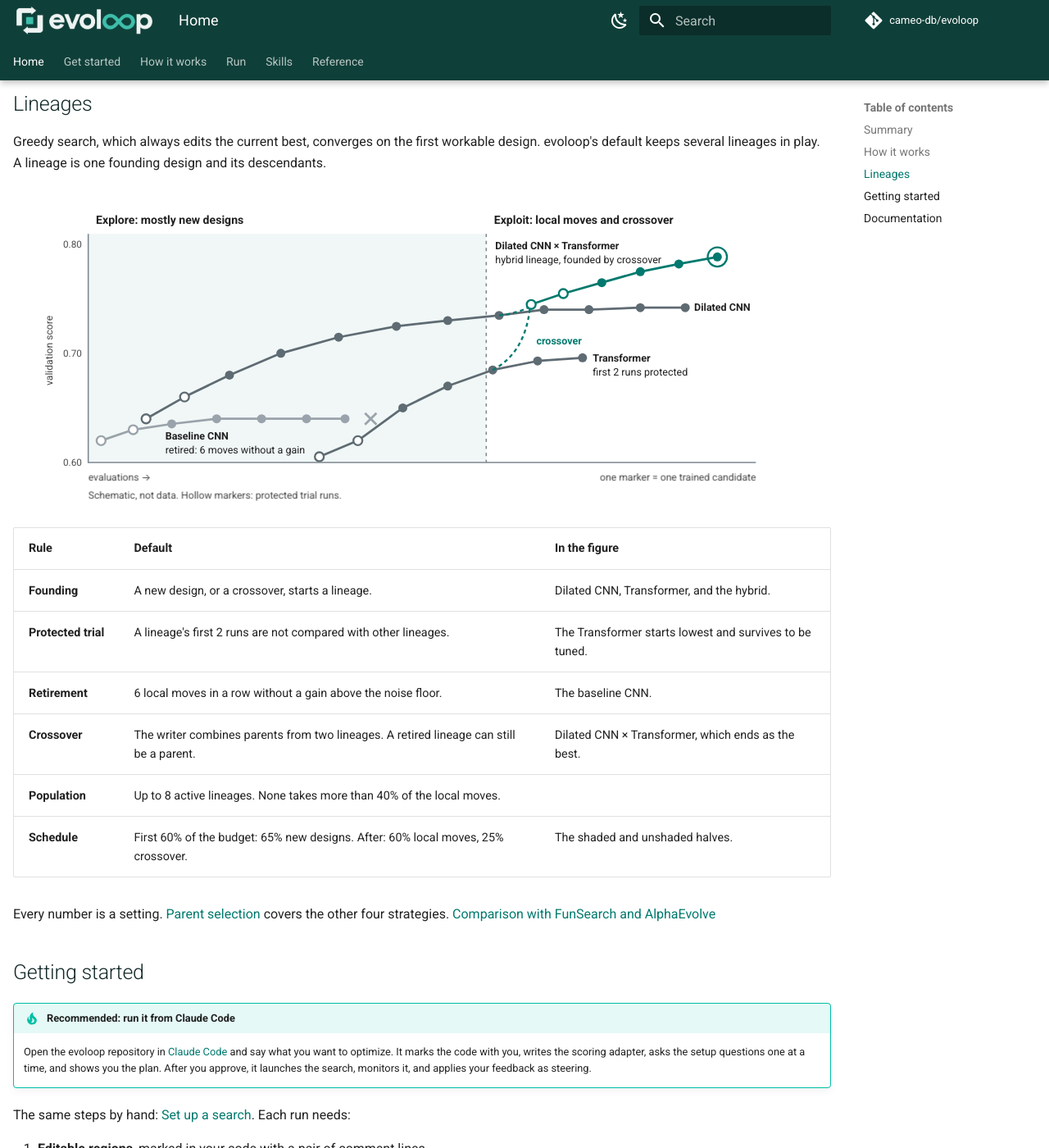
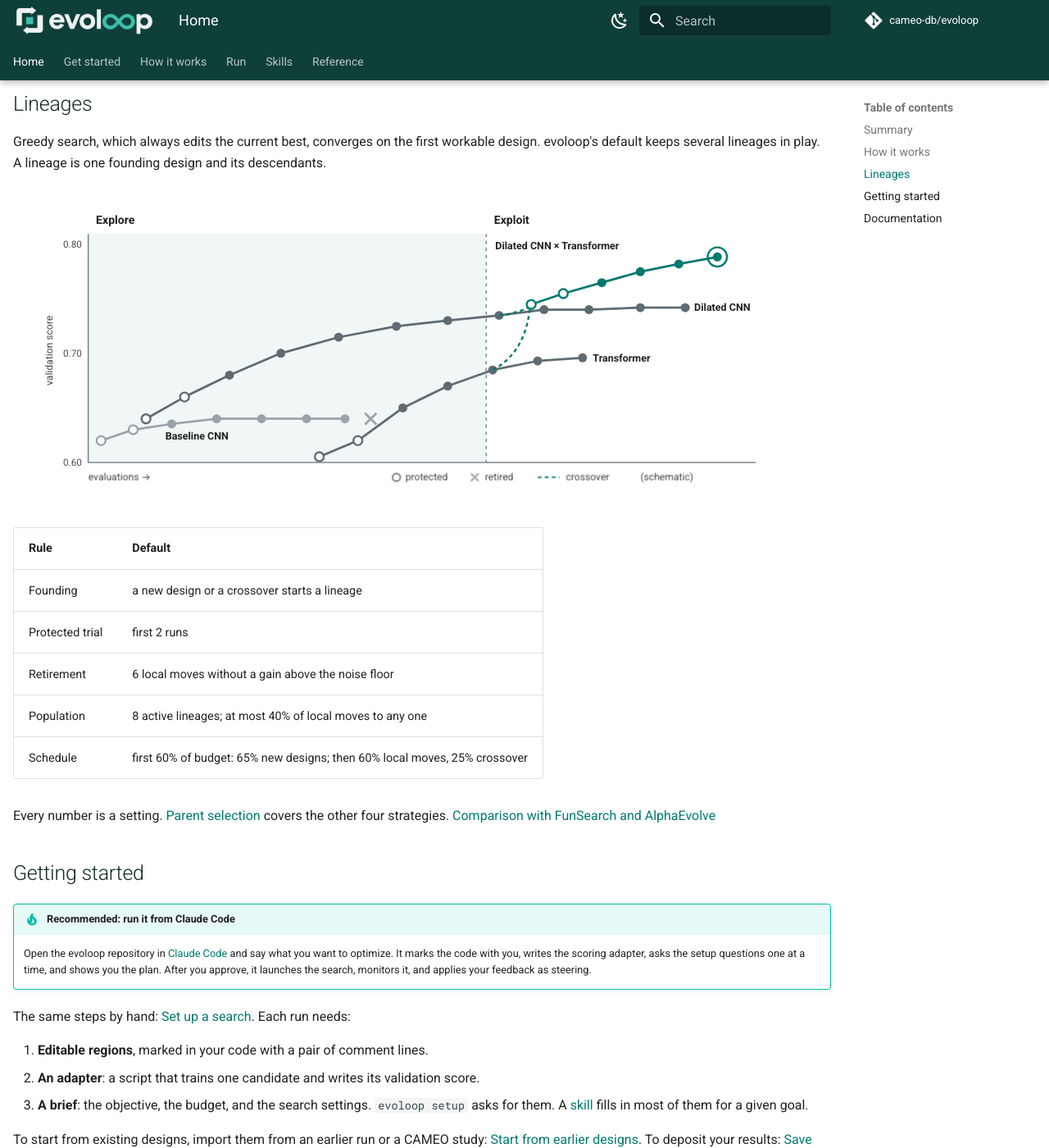
Before and after one commit to cameo-db/evoloop, an MkDocs documentation site: the page built from docs/index.md, in a window 1280 px wide and 1400 px high, scrolled down 2377 px. Shown: the whole window at 82% size. Built offline with MkDocs 1.6.1 and Material for MkDocs 9.7.7, drawn with Linux system fonts in a browser that asks for light colours; comment, search, counter and statistics services are not loaded; some of the changed text lies outside the part shown.

Commit message:
Figures: names and a key only, no captions inside the drawings
Co-Authored-By: Claude Fable 5.2 <noreply@anthropic.com>
Claude-Session: https://claude.ai/code/session_01GuYYFmC8U2yny8edFcSEH5

```diff
--- a/docs/index.md
+++ b/docs/index.md
@@ -75,24 +75,18 @@ watch and redirect the search.
     <text x="1055" y="614" fill="#1c2326" font-size="19">Leaderboard</text>
   </g>
   <g text-anchor="middle" font-size="17">
-    <text x="600" y="110" fill="#ffffff">writer agent</text>
-    <text x="600" y="136" fill="#ffffff">mutation · crossover · new design</text>
-    <text x="1010" y="360" fill="#1c2326">your script, parallel jobs</text>
-    <text x="1010" y="386" fill="#1c2326">weak runs stopped early</text>
-    <text x="600" y="620" fill="#1c2326">validation metric</text>
-    <text x="600" y="646" fill="#1c2326">test set held out</text>
-    <text x="190" y="360" fill="#ffffff">analyst: lessons</text>
-    <text x="190" y="386" fill="#ffffff">strategist: schedule</text>
-    <text x="600" y="356" fill="currentColor">code selects the parents,</text>
-    <text x="600" y="380" fill="currentColor">retires stalled lineages</text>
-    <text x="145" y="88" fill="#1c2326" font-size="16">optional: a skill,</text>
-    <text x="145" y="110" fill="#1c2326" font-size="16">CAMEO designs</text>
-    <text x="1055" y="642" fill="#1c2326" font-size="16">+ study.json</text>
-    <text x="1055" y="664" fill="#1c2326" font-size="16">for CAMEO</text>
+    <text x="600" y="118" fill="#ffffff">writer agent</text>
+    <text x="600" y="136" fill="#ffffff"></text>
+    <text x="1010" y="368" fill="#1c2326">parallel jobs</text>
+    <text x="600" y="628" fill="#1c2326">validation</text>
+    <text x="190" y="368" fill="#ffffff">analyst · strategist</text>
+    <text x="600" y="358" fill="currentColor">selection, by code</text>
+    <text x="145" y="96" fill="#1c2326" font-size="16">skill · CAMEO</text>
+    <text x="1055" y="646" fill="#1c2326" font-size="16">study.json</text>
   </g>
   <g font-size="16.5" font-style="italic" fill="currentColor" opacity="0.8" text-anchor="middle">
-    <text x="868" y="206">candidate code</text>
-    <text x="872" y="500">trained models</text>
+    <text x="868" y="206">code</text>
+    <text x="872" y="500">models</text>
     <text x="328" y="500">scores</text>
     <text x="336" y="206">lessons</text>
   </g>
@@ -128,7 +122,7 @@ default keeps several lineages in play. A lineage is one founding design and its
   <rect x="80" y="64" width="620" height="356" fill="#01796e" opacity="0.06"/>
   <path d="M700 64 V420" stroke="#7d8790" stroke-width="2" stroke-dasharray="5 6"/>
   <path d="M80 64 V420 H1120" stroke="#7d8790" stroke-width="2" fill="none"/>
-  <g font-size="18" font-weight="700" fill="currentColor"><text x="92" y="48">Explore: mostly new designs</text><text x="712" y="48">Exploit: local moves and crossover</text></g>
+  <g font-size="18" font-weight="700" fill="currentColor"><text x="92" y="48">Explore</text><text x="712" y="48">Exploit</text></g>
   <g font-size="15" fill="currentColor" opacity="0.8" text-anchor="end"><text x="70" y="425">0.60</text><text x="70" y="255">0.70</text><text x="70" y="85">0.80</text></g>
   <path d="M100 386 L150 369 L210 360 L280 352 L350 352 L420 352 L480 352" stroke="#9aa3ab" stroke-width="3.5" fill="none" stroke-linejoin="round"/>
   <circle cx="100" cy="386" r="7" fill="#ffffff" stroke="#9aa3ab" stroke-width="3"/>
@@ -171,30 +165,24 @@ default keeps several lineages in play. A lineage is one founding design and its
   <circle cx="1060" cy="100" r="15" fill="none" stroke="#01796e" stroke-width="3"/>
   <g font-size="16" fill="currentColor">
     <text x="200" y="384" font-weight="700">Baseline CNN</text>
-    <text x="200" y="406">retired: 6 moves without a gain</text>
     <text x="1024" y="184" font-weight="700">Dilated CNN</text>
-    <text x="778" y="236" font-weight="700" fill="#01796e">crossover</text>
     <text x="866" y="263" font-weight="700">Transformer</text>
-    <text x="866" y="285">first 2 runs protected</text>
     <text x="714" y="88" font-weight="700">Dilated CNN &#215; Transformer</text>
-    <text x="714" y="110">hybrid lineage, founded by crossover</text>
   </g>
   <g font-size="15.5" fill="currentColor" opacity="0.85">
     <text x="80" y="448">evaluations &#8594;</text>
-    <text x="1120" y="448" text-anchor="end">one marker = one trained candidate</text>
-    <text x="80" y="476">Schematic, not data. Hollow markers: protected trial runs.</text>
+    <g text-anchor="start"><circle cx="560" cy="443" r="6" fill="#ffffff" stroke="#5f6b73" stroke-width="2.5"/><text x="574" y="448">protected</text><path d="M676 437 l12 12 m-12 0 l12 -12" stroke="#9aa3ab" stroke-width="3" fill="none"/><text x="698" y="448">retired</text><path d="M780 443 h34" stroke="#01796e" stroke-width="3" stroke-dasharray="6 5"/><text x="824" y="448">crossover</text><text x="940" y="448">(schematic)</text></g>
     <text transform="translate(24 300) rotate(-90)">validation score</text>
   </g>
 </svg>
 
-| Rule | Default | In the figure |
-|---|---|---|
-| **Founding** | A new design, or a crossover, starts a lineage. | Dilated CNN, Transformer, and the hybrid. |
-| **Protected trial** | A lineage's first 2 runs are not compared with other lineages. | The Transformer starts lowest and survives to be tuned. |
-| **Retirement** | 6 local moves in a row without a gain above the noise floor. | The baseline CNN. |
-| **Crossover** | The writer combines parents from two lineages. A retired lineage can still be a parent. | Dilated CNN × Transformer, which ends as the best. |
-| **Population** | Up to 8 active lineages. None takes more than 40% of the local moves. | |
-| **Schedule** | First 60% of the budget: 65% new designs. After: 60% local moves, 25% crossover. | The shaded and unshaded halves. |
+| Rule | Default |
+|---|---|
+| Founding | a new design or a crossover starts a lineage |
+| Protected trial | first 2 runs |
+| Retirement | 6 local moves without a gain above the noise floor |
+| Population | 8 active lineages; at most 40% of local moves to any one |
+| Schedule | first 60% of budget: 65% new designs; then 60% local moves, 25% crossover |
 
 Every number is a setting. [Parent selection](parents.md) covers the other four strategies.
 [Comparison with FunSearch and AlphaEvolve](compared.md)
```
